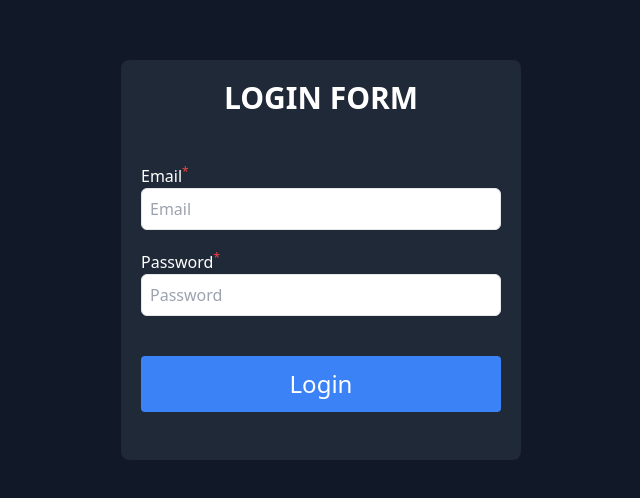
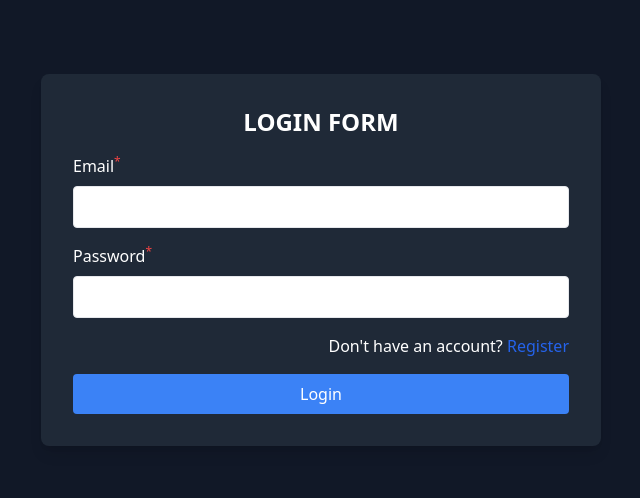
Before and after one commit to Krishnamodi03/user_crud-frontend, a React (Vite) app: page /admin-login in a window 1280 px wide. Shown: the part 140-638 px from the top of the page, without its empty margins (319-959 px from the left). Built offline with nearby package versions, Linux system fonts and the light colour scheme.

Commit message:
added validation for login and made some ui changes

```diff
--- a/src/components/AddUser.jsx
+++ b/src/components/AddUser.jsx
@@ -2,67 +2,96 @@ import React from 'react'
 import { useForm } from 'react-hook-form'
 import { zodResolver } from "@hookform/resolvers/zod"
 import { schema } from "../validationSchema"
+import axios from 'axios'
+import { NavLink } from 'react-router-dom'
+
 const AddUser = () => {
     const { register, handleSubmit, formState: { errors } } = useForm({
         resolver: zodResolver(schema),
     })
 
-    const onSubmit = (data) => {
-        console.log("Form data : ", data)
+    const onSubmit = async (data) => {
+        try {
+            console.log("Form data : ", data)
+            const response = await axios.post(`http://localhost:8080/auth/signup`, data)
+            console.log(response.data)
+            alert(response.data.message)
+        } catch (error) {
+            console.error("Error submitting form: ", error)
+            alert(error)
+        }
     }
+
     return (
-        <div className='flex flex-col justify-center items-center h-screen bg-gray-900'>
-            <form onSubmit={handleSubmit(onSubmit)} className='bg-gray-800 p-8 rounded-lg shadow-lg w-[35rem] text-white space-y-4'>
-                <h1 className='text-2xl font-bold text-white text-center uppercase'>Registeration Form</h1>
+        <div className='flex flex-col justify-center items-center w-full h-screen bg-gray-900'>
+            <form onSubmit={handleSubmit(onSubmit)} className='bg-gray-800 p-8 rounded-lg shadow-lg lg:w-[35rem] md:w-[30rem] text-white space-y-4'>
+                <h1 className='text-2xl font-bold text-white text-center uppercase'>Registration Form</h1>
+
                 <div>
-                    <label htmlFor="firstName" className='block mb-2'>First Name<sup className="text-red-500">*</sup></label>
+                    <label htmlFor="First_name" className='block mb-2'>First Name<sup className="text-red-500">*</sup></label>
                     <input type="text"
-                        id='firstName'
-                        {...register('firstName')}
+                        id='First_name'
+                        {...register('First_name')}
                         className='border rounded p-2 w-full text-gray-800' />
-                    {errors.firstName && <p className='text-red-500'>{errors.firstName.message}</p>}
+                    {errors.First_name && <p className='text-red-500'>{errors.First_name.message}</p>}
                 </div>
 
                 <div>
-                    <label htmlFor="lastName" className='block mb-2'>Last Name<sup className="text-red-500">*</sup></label>
+                    <label htmlFor="Last_name" className='block mb-2'>Last Name<sup className="text-red-500">*</sup></label>
                     <input type="text"
-                        id='lastName'
-                        {...register('lastName')}
+                        id='Last_name'
+                        {...register('Last_name')}
                         className='border rounded p-2 w-full text-gray-800' />
-                    {errors.firstName && <p className='text-red-500'>{errors.lastName.message}</p>}
-                </div>
-                <div>
-                    <label htmlFor="email" className='block mb-2'>Email<sup className="text-red-500">*</sup></label>
-                    <input type="email"
-                        id='email'
-                        {...register('email')}
-                        className='border rounded p-2 w-full text-gray-800' />
-                    {errors.email && <p className='text-red-500'>{errors.email.message}</p>}
+                    {errors.Last_name && <p className='text-red-500'>{errors.Last_name.message}</p>}
                 </div>
 
                 <div>
-                    <label htmlFor="phone" className="block mb-2">Phone<sup className="text-red-500">*</sup></label>
-                    <input
-                        id="phone"
-                        type="text"
-                        {...register('phone')}
-                        className="border rounded p-2 w-full text-gray-800"
-                    />
-                    {errors.phone && <p className="text-red-500">{errors.phone.message}</p>}
+                    <label htmlFor="Email" className='block mb-2'>Email<sup className="text-red-500">*</sup></label>
+                    <input type="Email"
+                        id='Email'
+                        {...register('Email')}
+                        className='border rounded p-2 w-full text-gray-800' />
+                    {errors.Email && <p className='text-red-500'>{errors.Email.message}</p>}
                 </div>
 
                 <div>
-                    <label htmlFor="password" className="block mb-2">Password<sup className="text-red-500">*</sup></label>
+                    <label htmlFor="Phone" className="block mb-2">Phone<sup className="text-red-500">*</sup></label>
                     <input
-                        id="password"
-                        type="password"
-                        {...register('password')}
-                        className="border rounded p-2 w-full text-gray-800 mb-5"
+                        id="Phone"
+                        type="text"
+                        {...register('Phone')}
+                        className="border rounded p-2 w-full text-gray-800"
                     />
-                    {errors.password && <p className="text-red-500">{errors.password.message}</p>}
+                    {errors.Phone && <p className="text-red-500">{errors.Phone.message}</p>}
                 </div>
 
-                <button type='submit' className='bg-blue-500 text-white p-2 rounded w-full hover:bg-blue-800' onClick={() => { onSubmit }}>Submit</button>
+                <div>
+                    <label htmlFor="Password" className="block mb-2">Password<sup className="text-red-500">*</sup></label>
+                    <input
+                        id="Password"
+                        type="Password"
+                        {...register('Password')}
+                        className="border rounded p-2 w-full text-gray-800 "
+                    />
+                    {errors.Password && <p className="text-red-500">{errors.Password.message}</p>}
+                </div>
+
+                <div>
+                    <label htmlFor="User_type" className="block mb-2">User Type<sup className="text-red-500">*</sup></label>
+                    <select
+                        id="User_type"
+                        {...register('User_type')}
+                        className="border rounded p-2 w-full text-gray-800"
+                    >
+                        <option value="USER">User</option>
+                        <option value="ADMIN" disabled>Admin</option>
+                    </select>
+                    {errors.User_type && <p className="text-red-500">{errors.User_type.message}</p>}
+                </div>
+                <div className='mb-5 text-right'>
+                    Already have an account? <NavLink to="/admin-login" className="text-blue-600 hover:underline">login</NavLink>
+                </div>
+                <button type='submit' className='bg-blue-500 text-white p-2 rounded w-full hover:bg-blue-800'>Submit</button>
             </form>
         </div>
     )
--- a/src/components/Login.jsx
+++ b/src/components/Login.jsx
@@ -1,25 +1,67 @@
 import React from 'react'
+import { useForm } from 'react-hook-form'
+import { zodResolver } from "@hookform/resolvers/zod"
+import { loginSchema } from "../loginValidationSchema"
+import { NavLink } from 'react-router-dom'
+import axios from 'axios'
 
 const Login = () => {
+    const { register, handleSubmit, formState: { errors } } = useForm({
+        resolver: zodResolver(loginSchema),
+    })
+
+    const onSubmit = async (data) => {
+        try {
+            console.log("Login data: ", data)
+            // Make the API request here
+            const response = await axios.post('http://localhost:8080/auth/login', data);
+            if (response.status == 200) {
+                console.log(response);
+                localStorage.setItem('token', response.data.token);
+                localStorage.setItem('username', response.data.username);
+                localStorage.setItem('email', response.data.email);
+                localStorage.setItem('role', response.data.role);
+                window.location.href = '/';
+            } else {
+                alert("Invalid credentials");
+            }
+        } catch (error) {
+            console.error("Error logging in: ", error.response.data)
+            alert(error.response.data.error)
+        }
+    }
+
     return (
-        <div className='bg-gray-900 min-h-screen p-10 flex justify-center items-center'>
-            <div className='size-[400px] bg-gray-800 rounded-lg p-5'>
-                <h1 className='text-3xl font-bold mb-12 text-white text-center'>LOGIN FORM</h1>
-                <form className='flex flex-col gap-5'>
-                    <div>
-                        <label htmlFor="email" className='block text-white'>Email<sup className="text-red-500">*</sup></label>
-                        <input type="email" placeholder='Email' id='email' className='p-2 w-full border border-gray-
-                500 rounded-md' />
-                    </div>
-                    <div>
-                        <label htmlFor="password" className='block text-white'>Password<sup className="text-red-500">*</sup></label>
-                        <input type="password" placeholder='Password' id='password' className='p-2 w-full border border-gray-
-                500 rounded-md' />
-                    </div>
-                    <button className='mt-5 bg-blue-500 hover:bg-blue-700 text-white text-2xl h-14 rounded'>Login</button>
-                </form>
-            </div>
+        <div className='flex flex-col justify-center items-center w-full h-screen bg-gray-900'>
+            <form onSubmit={handleSubmit(onSubmit)} className='bg-gray-800 p-8 rounded-lg shadow-lg lg:w-[35rem] md:w-[30rem] text-white space-y-4'>
+                <h1 className='text-2xl font-bold text-white text-center uppercase'>Login Form</h1>
 
+                <div>
+                    <label htmlFor="email" className='block mb-2'>Email<sup className="text-red-500">*</sup></label>
+                    <input type="email"
+                        id='email'
+                        {...register('email')}
+                        className='border rounded p-2 w-full text-gray-800' />
+                    {errors.email && <p className='text-red-500'>{errors.email.message}</p>}
+                </div>
+
+                <div>
+                    <label htmlFor="password" className="block mb-2">Password<sup className="text-red-500">*</sup></label>
+                    <input
+                        id="password"
+                        type="password"
+                        {...register('password')}
+                        className="border rounded p-2 w-full text-gray-800"
+                    />
+                    {errors.password && <p className="text-red-500">{errors.password.message}</p>}
+                </div>
+
+                <div className='mb-5 text-right'>
+                    Don't have an account? <NavLink to="/add-user" className="text-blue-600 hover:underline">Register</NavLink>
+                </div>
+
+                <button type='submit' className='bg-blue-500 text-white p-2 rounded w-full hover:bg-blue-800'>Login</button>
+            </form>
         </div>
     )
 }
--- a/src/components/UserList.jsx
+++ b/src/components/UserList.jsx
@@ -18,7 +18,7 @@ const UserList = () => {
     const [pageSize, setPageSize] = useState(5);
     const [loading, setLoading] = useState(false);
 
-    const bearerToken = "eyJhbGciOiJIUzI1NiIsInR5cCI6IkpXVCJ9.eyJFbWFpbCI6ImtyaXNobmExMjNAZ21haWwuY29tIiwiRmlyc3RfbmFtZSI6IktyaXNobmEiLCJMYXN0X25hbWUiOiJNb2RpIiwiVWlkIjoiNjZlZDA1MGY1ZTQzMDQxMDc0MDkzMDA1IiwiVXNlcl90eXBlIjoiQURNSU4iLCJleHAiOjE3MjY4MzE0MDR9.AH7l-RjhH-s_FD1ZWG7pO0cPMZz5w7Z6oMsX330Z8fo";
+    const bearerToken = localStorage.getItem("token")
 
     useEffect(() => {
         const fetchUsers = async (page) => {
--- /dev/null
+++ b/src/loginValidationSchema.js
@@ -0,0 +1,6 @@
+import { z } from 'zod'
+
+export const loginSchema = z.object({
+    email: z.string().email("Invalid email address"),
+    password: z.string().min(8, "Password must be at least 8 characters long"),
+})
--- a/src/validationSchema.js
+++ b/src/validationSchema.js
@@ -1,8 +1,11 @@
 import {z} from 'zod'
 export const schema = z.object({
-    firstName: z.string().min(1,"firstName is required"),
-    lastName: z.string().min(1,"lastName is required"),
-    email: z.string().email("Invalid email address"),
-    phone : z.string().min(10,"Phone number must be at least 10 digits long"),
-    password: z.string().min(8,"Password must be at least 8 characters long"),
+    First_name: z.string().min(1,"firstName is required"),
+    Last_name: z.string().min(1,"lastName is required"),
+    Email: z.string().email("Invalid email address"),
+    Phone : z.string().min(10,"Phone number must be at least 10 digits long"),
+    Password: z.string().min(8,"Password must be at least 8 characters long"),
+    User_type: z.enum(["USER", "ADMIN"], {
+        errorMap: () => ({ message: "User type is required" })
+    })
 })
```
